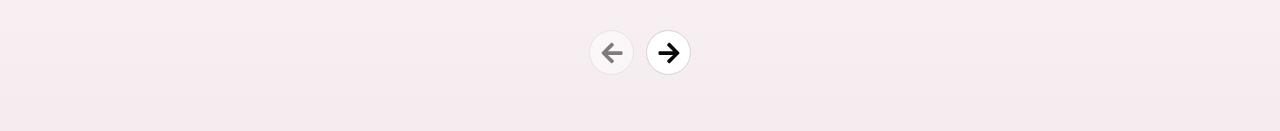
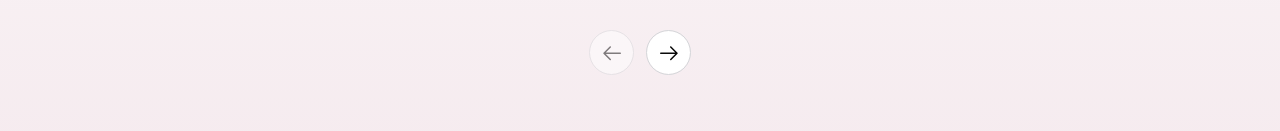
Before and after one commit to Hary300/Personal-Project-34-Pink-Portfolio, a React (Vite) app: page / in a window 1280 px wide. Shown: the part 2208-2339 px from the top of the page. Built offline with nearby package versions, Linux system fonts and the light colour scheme.

Commit message:
feat: update developer image format to webp; refactor carousel icons to use GoArrow; enhance FaqSection with test div

```diff
--- a/src/components/ui/carousel.tsx
+++ b/src/components/ui/carousel.tsx
@@ -5,8 +5,7 @@ import useEmblaCarousel, {
 
 import { cn } from '@/lib/utils';
 import { Button } from '@/components/ui/button';
-import { ChevronLeftIcon, ChevronRightIcon } from 'lucide-react';
-import { FaArrowLeft, FaArrowRight } from 'react-icons/fa';
+import { GoArrowRight, GoArrowLeft } from 'react-icons/go';
 
 type CarouselApi = UseEmblaCarouselType[1];
 type UseCarouselParameters = Parameters<typeof useEmblaCarousel>;
@@ -194,7 +193,7 @@ function CarouselPrevious({
       onClick={scrollPrev}
       {...props}
     >
-      <FaArrowLeft className='size-4 lg:size-6' />
+      <GoArrowLeft className='size-4 lg:size-6' />
       <span className='sr-only'>Previous slide</span>
     </Button>
   );
@@ -224,7 +223,7 @@ function CarouselNext({
       onClick={scrollNext}
       {...props}
     >
-      <FaArrowRight className='size-4 lg:size-6' />
+      <GoArrowRight className='size-4 lg:size-6' />
       <span className='sr-only'>Next slide</span>
     </Button>
   );
--- a/src/data/heroData.ts
+++ b/src/data/heroData.ts
@@ -1,4 +1,4 @@
-import devCloseUp from '@/assets/images/devs/devCloseUp.png';
+import devCloseUp from '@/assets/images/devs/devCloseUp.webp';
 import { FaMicrophone } from 'react-icons/fa';
 import { CiDesktopMouse2 } from 'react-icons/ci';
 import type { HeroData } from '@/types/heroData';
--- a/src/data/whyMeData.ts
+++ b/src/data/whyMeData.ts
@@ -1,4 +1,4 @@
-import devImage from '@/assets/images/devs/devCloseUp.png';
+import devImage from '@/assets/images/devs/devCloseUp.webp';
 import type { Header } from '@/types/headerSection';
 import type { IconType } from 'react-icons';
 import { FaUser } from 'react-icons/fa';
--- a/src/sections/01-hero/HeroBanner.tsx
+++ b/src/sections/01-hero/HeroBanner.tsx
@@ -7,7 +7,7 @@ const HeroBanner = () => {
   const MouseIcon = heroData.icon.mouse;
 
   return (
-    <div className='relative flex flex-col justify-between gap-16.25 items-center w-full sm:min-w-87.5 sm:max-w-87.5 lg:max-w-175 xl:w-[clamp(500px,54.69vw,700px)]'>
+    <div className='relative flex flex-col justify-between gap-16.25 items-center w-full sm:min-w-87.5 sm:max-w-87.5 lg:max-w-175 xl:w-[clamp(500px,54.69vw,700px)] '>
       {/* STATUS */}
       <div className='bg-primary-400 rounded-full border border-primary-300 py-1 px-4 flex items-center gap-[6px]'>
         <div className='rounded-full size-2 lg:size-4 aspect-square shrink-0 bg-[#E26190]' />
@@ -31,7 +31,7 @@ const HeroBanner = () => {
         </p>
         {/* DEVELOPER IMAGE */}
         <div className='relative max-w-[clamp(300px,88.24vw,375px)] lg:max-w-152.5 -mt-15 lg:mt-0 z-10'>
-          <img src={devImage} alt='dev image' />
+          <img src={devImage} alt='dev image' fetchPriority='high' />
         </div>
         {/* JUNIOR TEXT */}
         <p className='absolute top-[clamp(-15px,-9.41vw,-20px)] left-0 lg:-left-15 lg:-top-20 xl:-left-36 xl:-top-25.25 font-bonheurRoyale text-[clamp(40px,15.2vw,64.59px)] lg:text-[113.23px] text-white rotate-[-12.34deg] z-20'>
--- a/src/sections/06-experiences/ExperiencesSection.tsx
+++ b/src/sections/06-experiences/ExperiencesSection.tsx
@@ -5,7 +5,7 @@ import ExperiencesCarousel from './ExperiencesCarousel';
 
 const ExperiencesSection = () => {
   const header = experienceData.header;
-  // const experiences = experienceData.experiences;
+
   return (
     <SectionWrapper
       sectionId='experience'
--- a/src/sections/08-faq/FaqSection.tsx
+++ b/src/sections/08-faq/FaqSection.tsx
@@ -7,6 +7,7 @@ const FaqSection = () => {
   return (
     <SectionWrapper sectionId='faq'>
       <SectionTitle title={header.title} subtitle={header.subtitle} />
+      <div>test</div>
     </SectionWrapper>
   );
 };
--- a/src/styles/index.css
+++ b/src/styles/index.css
@@ -58,7 +58,6 @@
   src: url('../assets//fonts//Anton-Regular.woff2') format('woff2');
   font-weight: 400;
   font-style: normal;
-  font-display: swap;
 }
 
 @font-face {
@@ -66,7 +65,6 @@
   src: url('../assets/fonts/BonheurRoyale-Regular.woff2') format('woff2');
   font-weight: 400;
   font-style: normal;
-  font-display: swap;
 }
 
 @theme {
```
Also changed, not shown: src/assets/images/devs/devCloseUp.webp (added).
